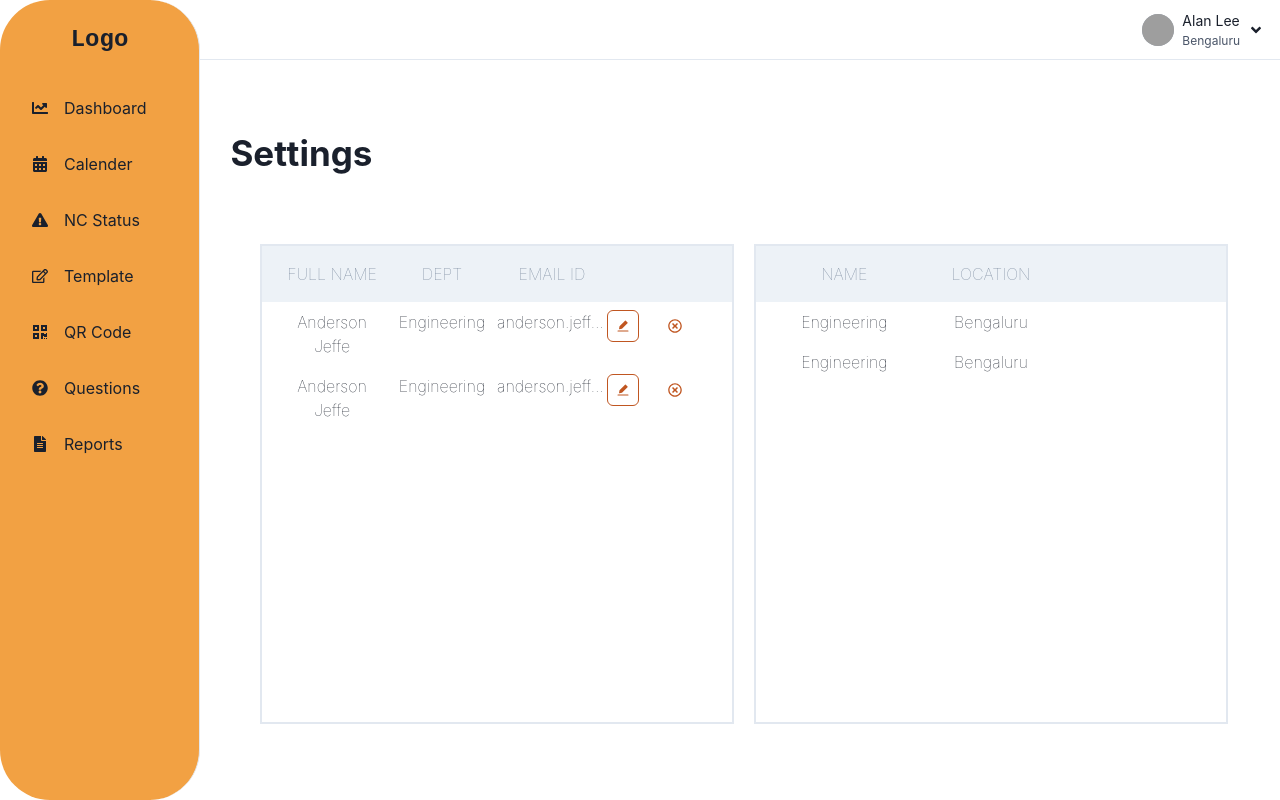
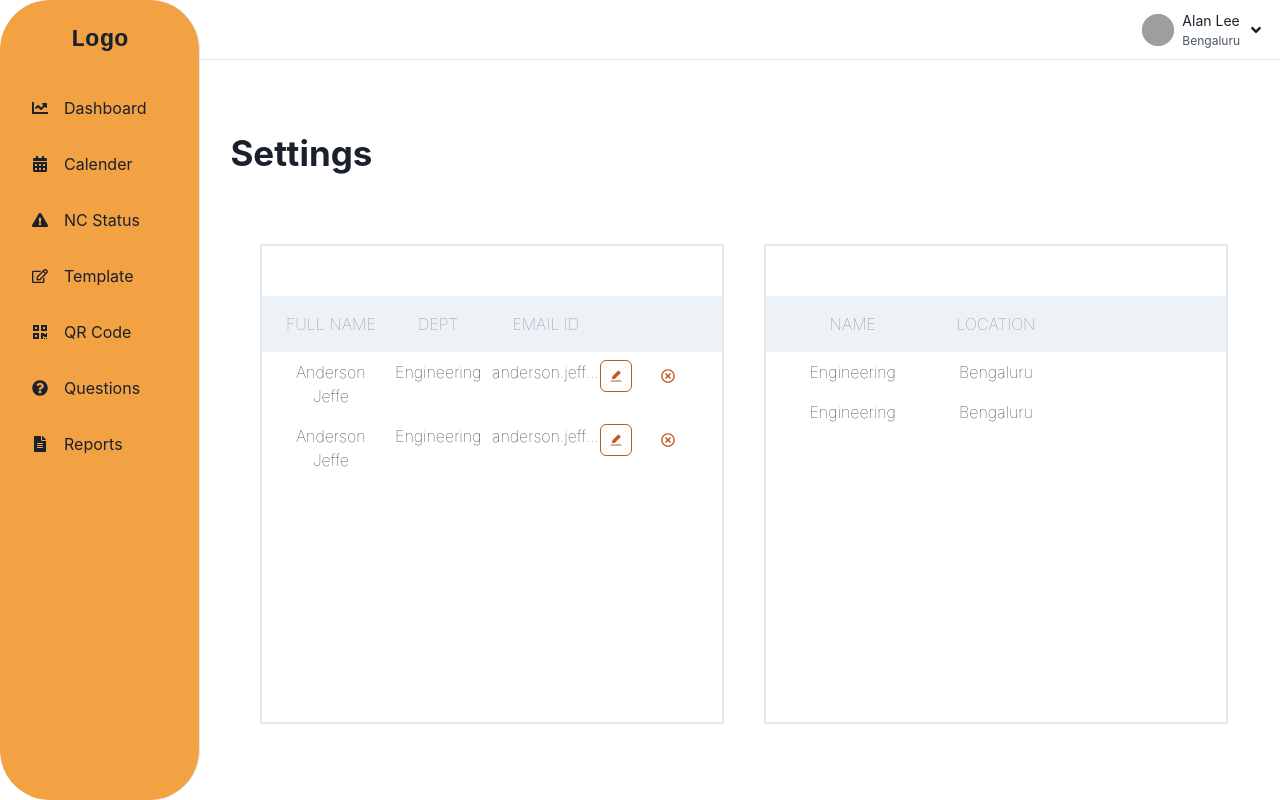
Before and after one commit to prajwalmadhav/Audire-frontend, a React (Create React App) app: page /settings in a window 1280 px wide. Built offline with nearby package versions, Linux system fonts and the light colour scheme; grey boxes are pictures that could not be loaded.

Commit message:
settings page final version

```diff
--- a/src/Components/Settings.tsx
+++ b/src/Components/Settings.tsx
@@ -40,8 +40,9 @@ import { FaRegTimesCircle } from "react-icons/fa";
                 <Box
                     // direction={{ base: "column" }}
                     minH={'60vh'}
+                    pt={"50px"}
                     w="full"
-                    mr={5}
+                    mr={10}
                     bg={{ md: bg }}
                     borderWidth='2px'
                 >
@@ -135,6 +136,7 @@ import { FaRegTimesCircle } from "react-icons/fa";
                     // direction={{ base: "column" }}
                     minH={'60vh'}
                     w="full"
+                    pt={"50px"}
                     mr={5}
                     bg={{ md: bg }}
                     borderWidth='2px'
```
